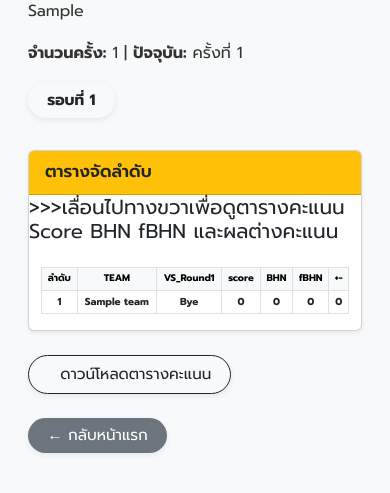
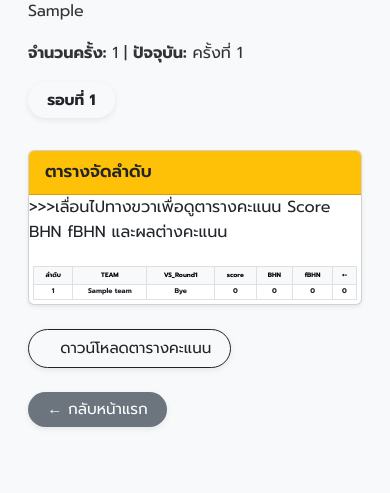
Before and after one commit to Dekchairukna/tournoi-petanque, a Flask app: page /event/1 in a window 390 px wide. Shown: the part 168-661 px from the top of the page. Run offline with Flask 3, Linux system fonts and the light colour scheme; tables that the repository leaves empty hold one stand-in row (values such as "Sample post"); some libraries are stand-ins or nearby versions.

Commit message:
ข้อความ commit

```diff
--- a/templates/event.html
+++ b/templates/event.html
@@ -211,19 +211,19 @@
 
     /* สำหรับตารางคะแนน (ใน event.html และ round_matches.html) */
     .table.table-bordered.table-sm thead th {
-      font-size: 0.6rem; /* ลดขนาดฟอนต์ของหัวตารางคะแนน */
+      font-size: 0.4rem; /* ลดขนาดฟอนต์ของหัวตารางคะแนน */
       padding: 0.2rem 0.3rem; /* ลด padding ของหัวตารางคะแนน */
       white-space: nowrap; /* หัวตารางยังคงไม่ขึ้นบรรทัดใหม่ */
     }
 
     .table.table-bordered.table-sm tbody td {
-      font-size: 0.63rem; /* ลดขนาดฟอนต์ของข้อมูลในเซลล์ตารางคะแนน */
-      padding: 0.2rem 0.3rem; /* ลด padding ของข้อมูลในเซลล์ตารางคะแนน */
+      font-size: 0.43rem; /* ลดขนาดฟอนต์ของข้อมูลในเซลล์ตารางคะแนน */
+      padding: 0.1rem 0.13rem; /* ลด padding ของข้อมูลในเซลล์ตารางคะแนน */
       /* white-space: nowrap; ถูกลบออกจาก td ทั่วไป เพื่อควบคุมรายคอลัมน์ */
     }
 
     .table.table-bordered.table-sm tbody td[data-label="TEAM"] {
-      font-size: 0.6rem; /* ลดขนาดฟอนต์ของชื่อทีมให้เล็กลง */
+      font-size: 0.4rem; /* ลดขนาดฟอนต์ของชื่อทีมให้เล็กลง */
       white-space: normal; /* อนุญาตให้ชื่อทีมขึ้นบรรทัดใหม่ได้ */
     }
 
@@ -373,9 +373,9 @@
       <div class="card-header bg-warning text-dark fw-semibold">
         ตารางจัดลำดับ
       </div>
-      <div class="card-body p-0">   <h5>>>>เลื่อนไปทางขวาเพื่อดูตารางคะแนน Score BHN fBHN และผลต่างคะแนน</h5>
+      <div class="card-body p-0">   <p>>>>เลื่อนไปทางขวาเพื่อดูตารางคะแนน Score BHN fBHN และผลต่างคะแนน</p>
         {% if standings %}
-        <div class="table-responsive">
+        <div class="table-responsive p-1">
           <table class="table table-bordered table-sm align-middle text-center mb-0">
             <thead class="table-light">
               <tr>
@@ -388,6 +388,7 @@
                 <th>BHN</th>
                 <th>fBHN</th>
                 <th>+-</th>
+
               </tr>
             </thead>
             <tbody>
```
